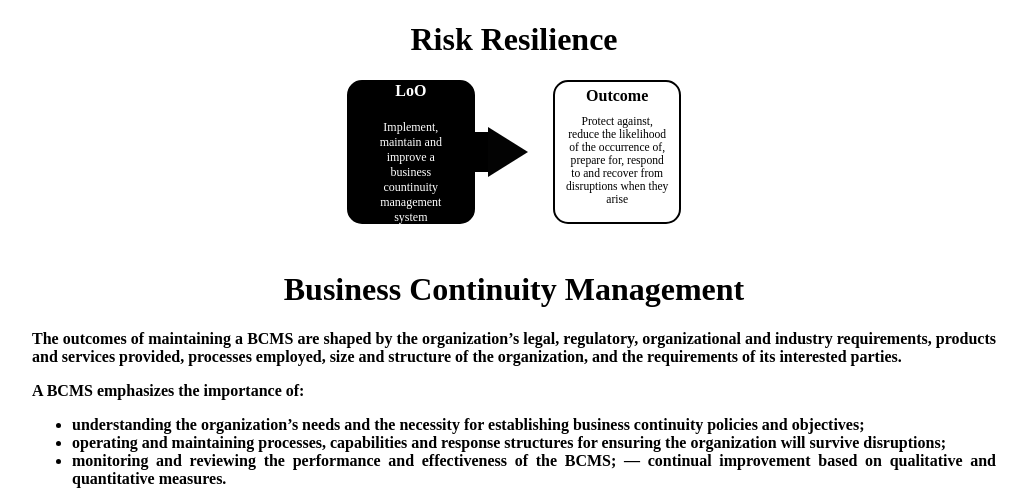
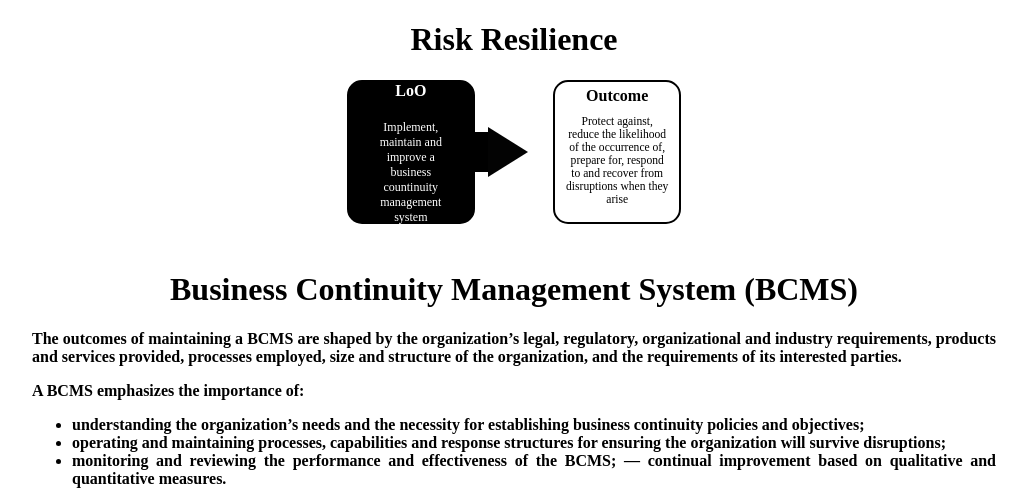
Before and after one commit to jlc1978/Strategia, a Django app: page /ISO22301/introduction/1 in a window 1280 px wide. Shown: the top 502 px of the page, without its empty margins (126-1153 px from the left). Run offline with Django 5.2, Linux system fonts and the light colour scheme; data comes from the database, SQL or seed files in the repository.

Commit message:
Update introduction.html
Updated title

```diff
--- a/ISO22301/templates/ISO22301/introduction.html
+++ b/ISO22301/templates/ISO22301/introduction.html
@@ -4,7 +4,7 @@
 <style>
 </style>
 {% csrf_token %}
-<h1>Business Continuity Management</h1>
+<h1>Business Continuity Management System (BCMS)</h1>
 <div class=t4>
 
 
```
